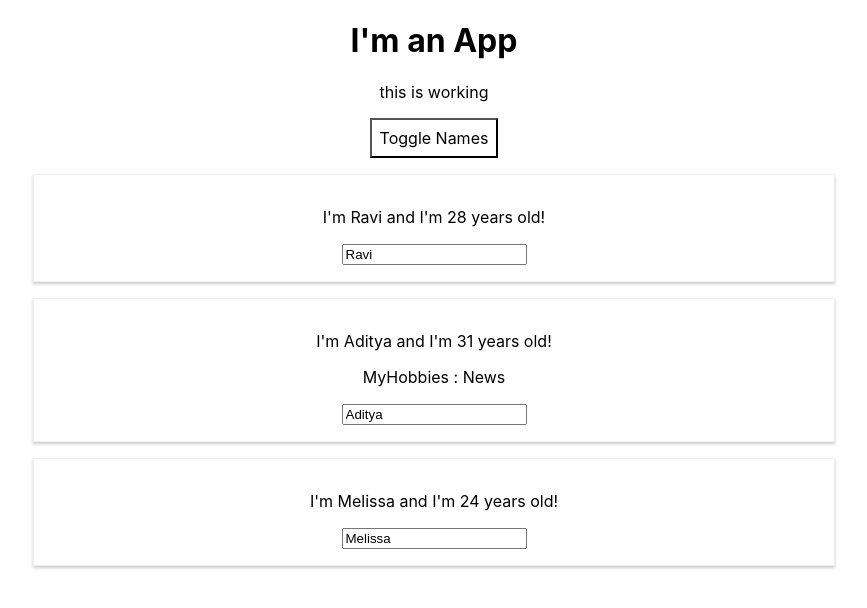
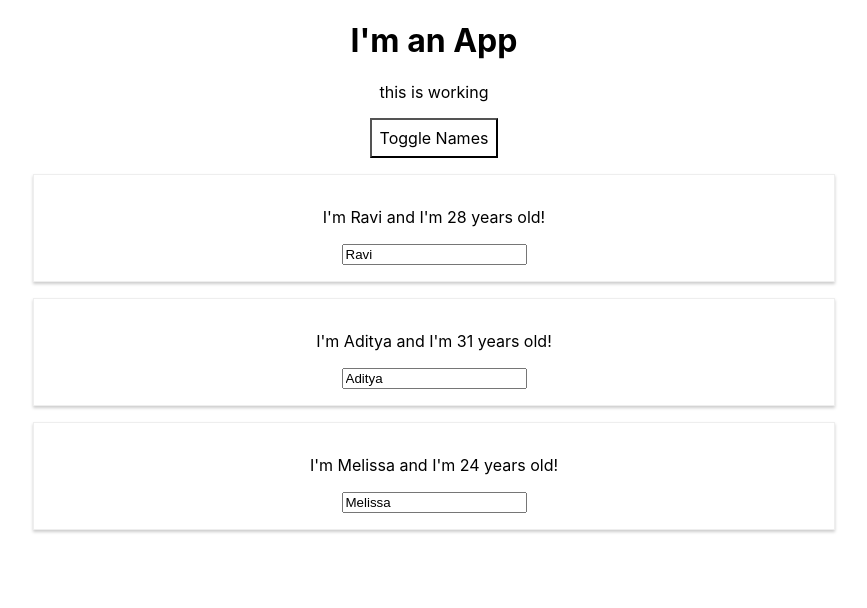
Before and after one commit to rpvyas/LearningReact, a React (Create React App) app in the folder react-app/react-app/: page / in a window 1280 px wide. Shown: the top 608 px of the page, without its empty margins (206-1073 px from the left). Built offline with nearby package versions, Linux system fonts and the light colour scheme.

Commit message:
adding lists

```diff
--- a/react-app/react-app/src/App.js
+++ b/react-app/react-app/src/App.js
@@ -60,14 +60,17 @@
     if(this.state.showNames) {
       persons = (
         <div>
-          <Person name={this.state.persons[0].name} age={this.state.persons[0].age}/>
+          {this.state.persons.map(person => {
+            return <Person name = {person.name} age = {person.age}/>
+          })}
+          {/* <Person name={this.state.persons[0].name} age={this.state.persons[0].age}/>
           <Person
             name={this.state.persons[1].name}
             age={this.state.persons[1].age}
             click={this.switchNameHandler.bind(this,"rpvyas")}
             change={this.nameChangeHandler} >MyHobbies : News
           </Person>
-          <Person name={this.state.persons[2].name} age={this.state.persons[2].age}/>
+          <Person name={this.state.persons[2].name} age={this.state.persons[2].age}/> */}
         </div>
       );
     }
```
